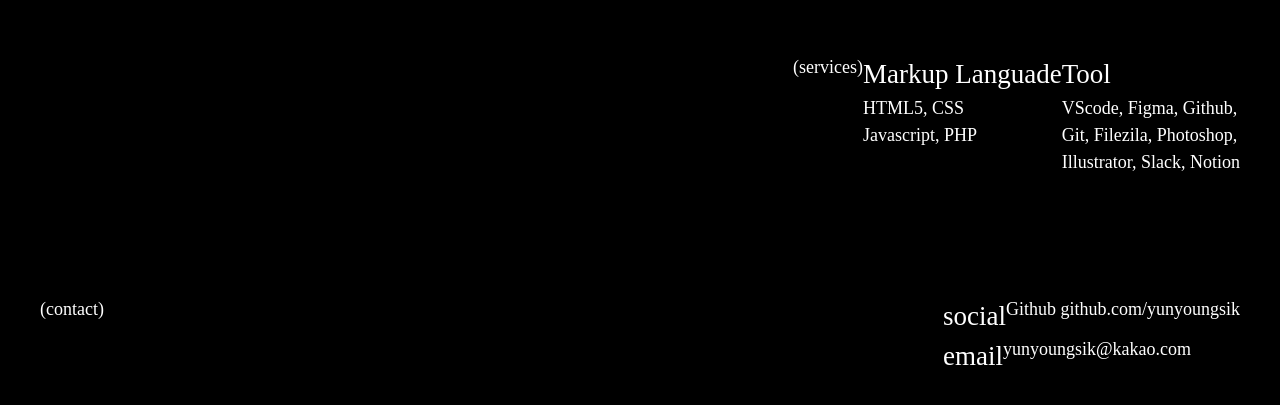
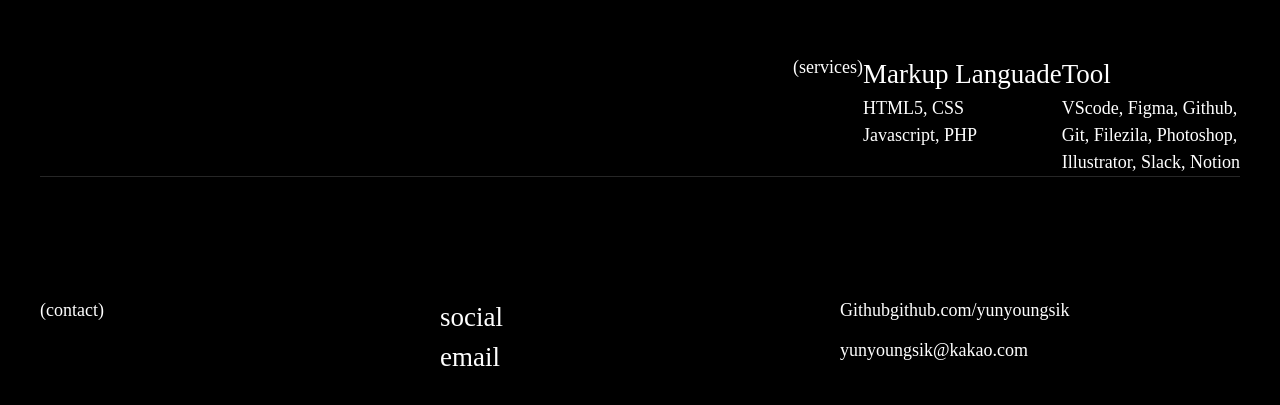
Before and after one commit to yunyoungsik/portfolio_vite, a website: page src/pages/about.html in a window 1280 px wide. Shown: the part 1581-1986 px from the top of the page. Drawn offline with Linux system fonts and the light colour scheme; a web font is replaced by a local one.

Commit message:
2023.12.08

```diff
--- a/src/assets/css/section/_about.css
+++ b/src/assets/css/section/_about.css
@@ -87,12 +87,21 @@
     width: 100%;
     display: flex;
     justify-content: right;
+    border-bottom: 1px solid rgba(255, 255, 255, 0.15);
 }
 
 .aboutContact {
     width: 100%;
+}
+
+.aboutContact__social,
+.aboutContact__email {
     display: flex;
-    justify-content: space-between;
+}
+
+.aboutContact__social>div,
+.aboutContact__email>div {
+    width: 33.333%;
 }
 
 .social,
--- a/src/assets/script/introAni.js
+++ b/src/assets/script/introAni.js
@@ -4,7 +4,6 @@ export function introAni() {
 
     // center Text
     const ani = gsap.timeline();
-
 
     ani.set(".intro__popup>.mainSlider>.mainSlider__center>.center__text", { textAlign: "center", position: "absolute", top: "50%", left: "50%", translateX: "-50%", translateY: "-50%", zIndex: 1 });
     ani.set(".intro__popup>.mainSlider>.mainSlider__center", { height: "100%" });
--- a/src/pages/about.html
+++ b/src/pages/about.html
@@ -52,22 +52,26 @@
                             </div>
                         </div>
                         <div class="aboutContact">
+                            <div class="aboutContact__social">
                                 <div class="title">
                                     (contact)
                                 </div>
-                            <div class="aboutContactRight">
+                                <div class="title2">
+                                    <h2>social</h2>
+                                </div>
                                 <div class="social">
-                                    <h2>social</h2>
-                                    <p>
                                     <span>Github</span>
                                     <a href="https://www.github.com/yunyoungsik">github.com/yunyoungsik</a>
-                                    </p>
+                                </div>
+                            </div>
+                            <div class="aboutContact__social">
+                                <div class="title">
+                                </div>
+                                <div class="title2">
+                                    <h2>email</h2>
                                 </div>
                                 <div class="email">
-                                    <h2>email</h2>
-                                    <p>
                                     <a href="mailto:yunyoungsik@kakao.com">yunyoungsik@kakao.com</a>
-                                    </p>
                                 </div>
                             </div>
                         </div>
```
Lines whose indentation alone changed are shown as unchanged.
